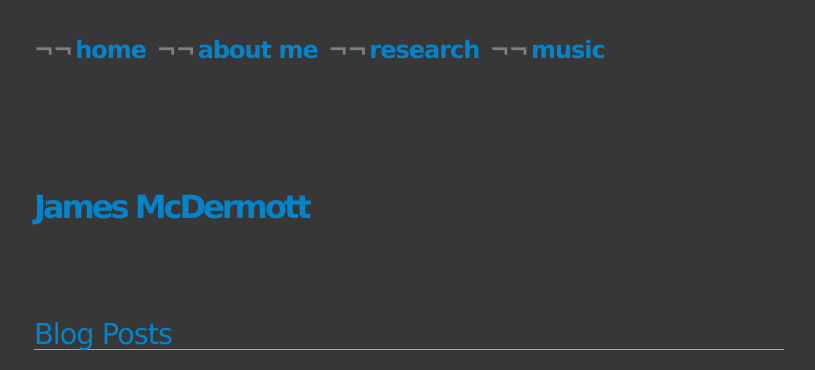
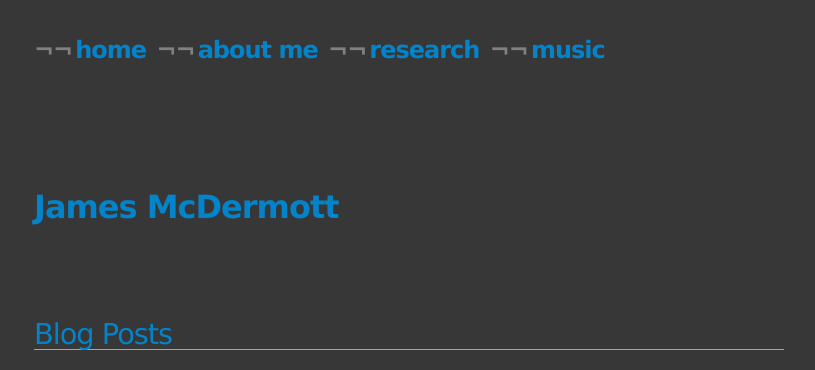
Before and after one commit to jmmcd/jmmcd.github.com, a Jekyll site: the page built from index.md, in a window 1280 px wide. Shown: the top 370 px of the page, without its empty margins (231-1046 px from the left). Built offline with Jekyll 4.4.1, drawn with Linux system fonts in a browser that asks for light colours.

Commit message:
Fixed letter spacing in titles.

```diff
--- a/css/screen.css
+++ b/css/screen.css
@@ -96,7 +96,7 @@ border: solid 1px #fff;
 h1 {
 color:#0383c9;
 font-size:2.0em;
-letter-spacing:-3px;
+letter-spacing:-1px;
 margin:0 0 30px 0px;
 padding:50px 0 50px 0;;
 line-height: 1.1em;
```
